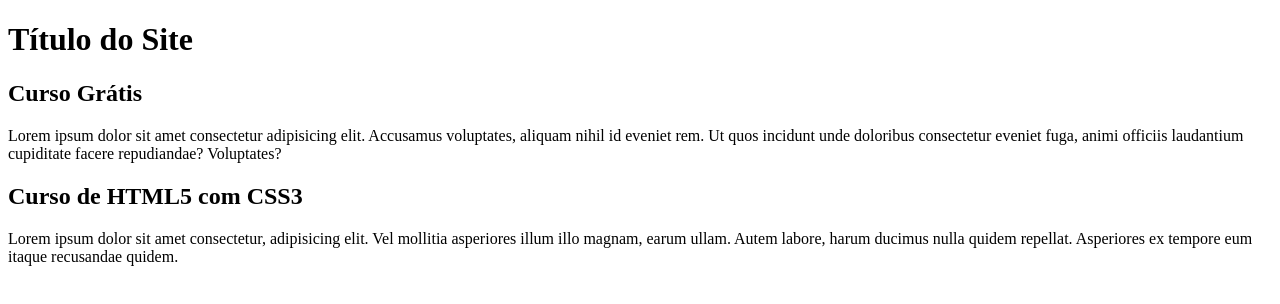
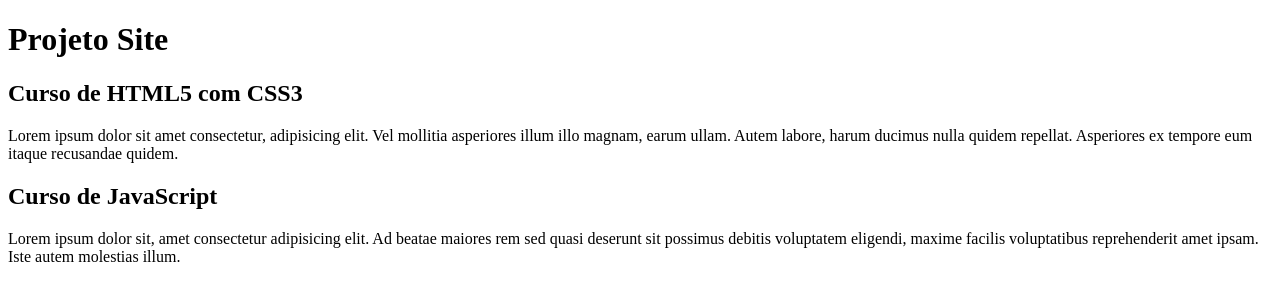
Before and after one commit to AnthonyLuanSantos/projeto-site, a plain HTML site: page index.html in a window 1280 px wide. Drawn offline with Linux system fonts and the light colour scheme.

Commit message:
Mudando o conteúdo
Mudei o conteúdo do site.

```diff
--- a/index.html
+++ b/index.html
@@ -3,20 +3,19 @@
 <head>
     <meta charset="UTF-8">
     <meta name="viewport" content="width=device-width, initial-scale=1.0">
-    <title>Projeto Site</title>
+    <title>Guh Guh, Dah Dáh!! XD</title>
 </head>
 <body>
     <main>
         <header>
-            <h1>Título do Site</h1>
+            <h1>Projeto Site</h1>
         </header>
         <article>
-            <h2>Curso Grátis</h2>
-            <p>Lorem ipsum dolor sit amet consectetur adipisicing elit. Accusamus voluptates, aliquam nihil id eveniet rem. Ut quos incidunt unde doloribus consectetur eveniet fuga, animi officiis laudantium cupiditate facere repudiandae? Voluptates?</p>
-        </article>
+            <h2>Curso de HTML5 com CSS3</h2>
+            <p>Lorem ipsum dolor sit amet consectetur, adipisicing elit. Vel mollitia asperiores illum illo magnam, earum ullam. Autem labore, harum ducimus nulla quidem repellat. Asperiores ex tempore eum itaque recusandae quidem.</p></article>
         <article>
-            <h2>Curso de HTML5 com CSS3</h2>
-            <p>Lorem ipsum dolor sit amet consectetur, adipisicing elit. Vel mollitia asperiores illum illo magnam, earum ullam. Autem labore, harum ducimus nulla quidem repellat. Asperiores ex tempore eum itaque recusandae quidem.</p>
+            <h2>Curso de JavaScript</h2>
+            <p>Lorem ipsum dolor sit, amet consectetur adipisicing elit. Ad beatae maiores rem sed quasi deserunt sit possimus debitis voluptatem eligendi, maxime facilis voluptatibus reprehenderit amet ipsam. Iste autem molestias illum.</p>
         </article>
     </main>
 </body>
```
